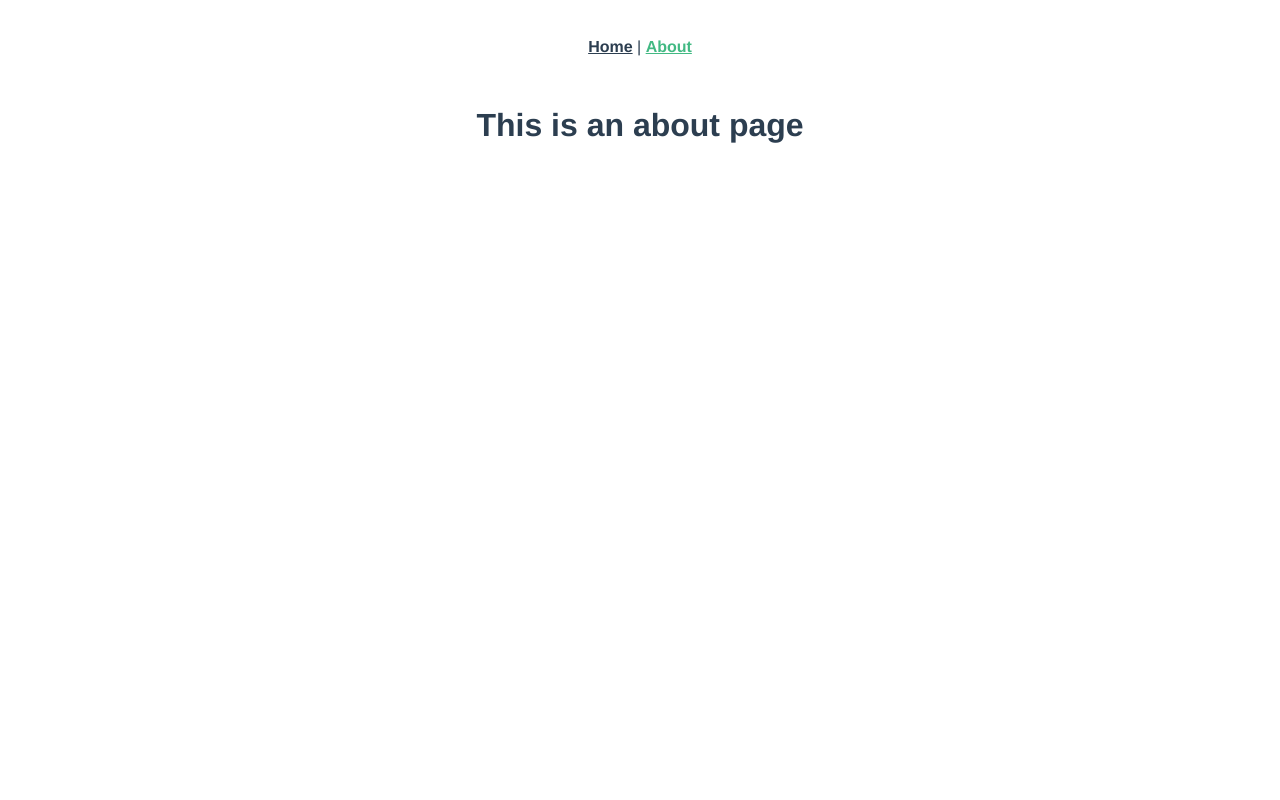
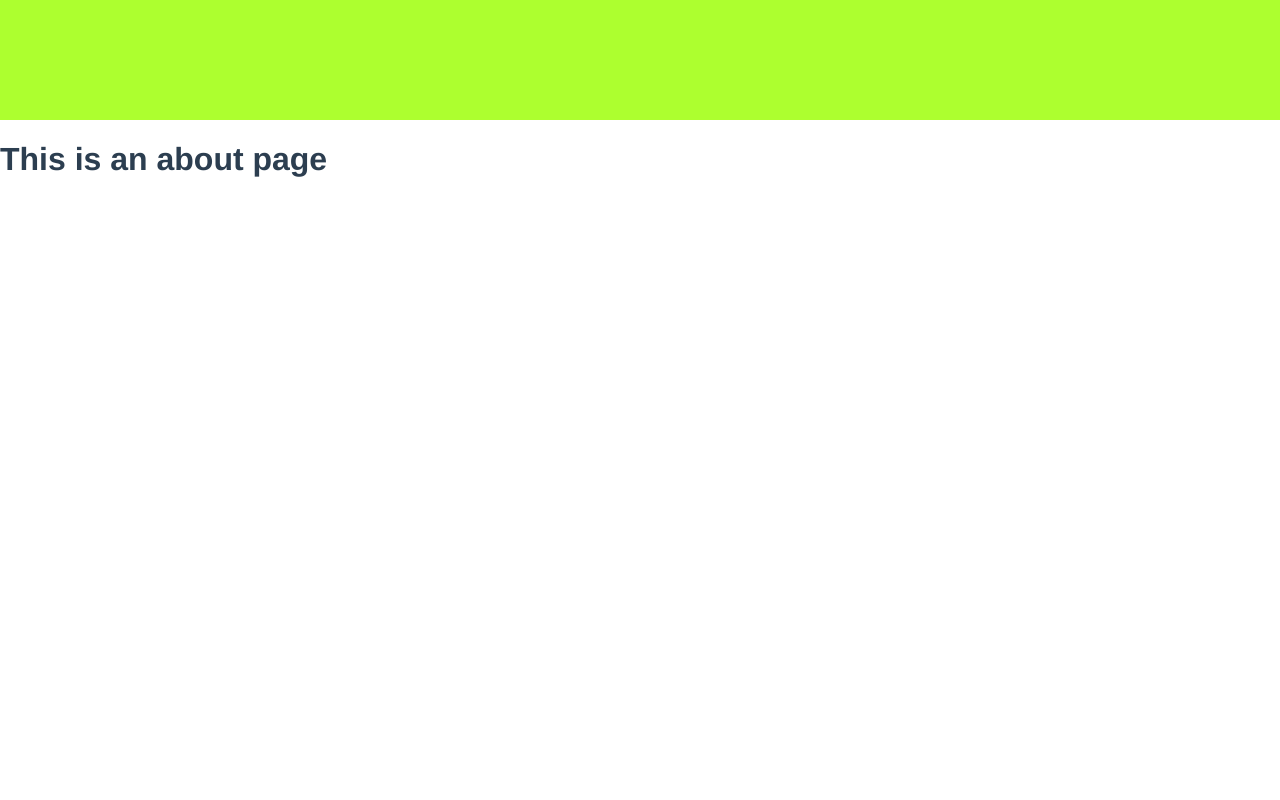
Before and after one commit to ivanoid768/free-footage-video-aggregator, a Vue app: page /about in a window 1280 px wide. Shown: the top 800 px of the page. Built offline with nearby package versions, Linux system fonts and the light colour scheme.

Commit message:
App init. App main layout created

```diff
--- a/package.json
+++ b/package.json
@@ -10,6 +10,7 @@
   },
   "dependencies": {
     "core-js": "^2.6.5",
+    "element-ui": "^2.7.2",
     "vue": "^2.6.6",
     "vue-class-component": "^6.0.0",
     "vue-property-decorator": "^8.0.0",
--- a/src/App.vue
+++ b/src/App.vue
@@ -1,31 +1,45 @@
 <template>
   <div id="app">
-    <div id="nav">
-      <router-link to="/">Home</router-link> |
-      <router-link to="/about">About</router-link>
+    <div class="main_cntr">
+      <div class="header"></div>
+      <div class="content">
+        <router-view />
+      </div>
+      <div class="footer"></div>
     </div>
-    <router-view/>
   </div>
 </template>
 
-<style>
+<style scoped>
 #app {
-  font-family: 'Avenir', Helvetica, Arial, sans-serif;
+  font-family: "Avenir", Helvetica, Arial, sans-serif;
   -webkit-font-smoothing: antialiased;
   -moz-osx-font-smoothing: grayscale;
-  text-align: center;
-  color: #2c3e50;
-}
-#nav {
-  padding: 30px;
-}
-
-#nav a {
-  font-weight: bold;
   color: #2c3e50;
 }
 
-#nav a.router-link-exact-active {
-  color: #42b983;
+body {
+  margin: 0px;
+}
+.main_cntr {
+  max-width: 1440px;
+  margin: 0 auto;
+  min-height: 100vh;
+  position: relative;
+}
+.header {
+  height: 120px;
+  background-color: greenyellow;
+}
+.footer {
+  height: 100px;
+  background-color: greenyellow;
+  position: absolute;
+  bottom: 0px;
+  width: 100%;
+}
+.content {
+  /* min-height: 70vh; */
+  padding-bottom: 100px;
 }
 </style>
--- /dev/null
+++ b/src/main.css
@@ -0,0 +1,7 @@
+body {
+	margin: 0px;
+}
+
+html {
+	height: 100vh;
+}
--- a/src/views/About.vue
+++ b/src/views/About.vue
@@ -3,3 +3,9 @@
     <h1>This is an about page</h1>
   </div>
 </template>
+
+<style scoped>
+.about {
+  height: 100vh;
+}
+</style>
```
Also changed, not shown: src/main.ts (+8 -3 lines), system_arch/plan.md (added, +8 -0 lines), system_arch/termital.txt (added), 1 other file (tests, documents, lock files or other folders).
